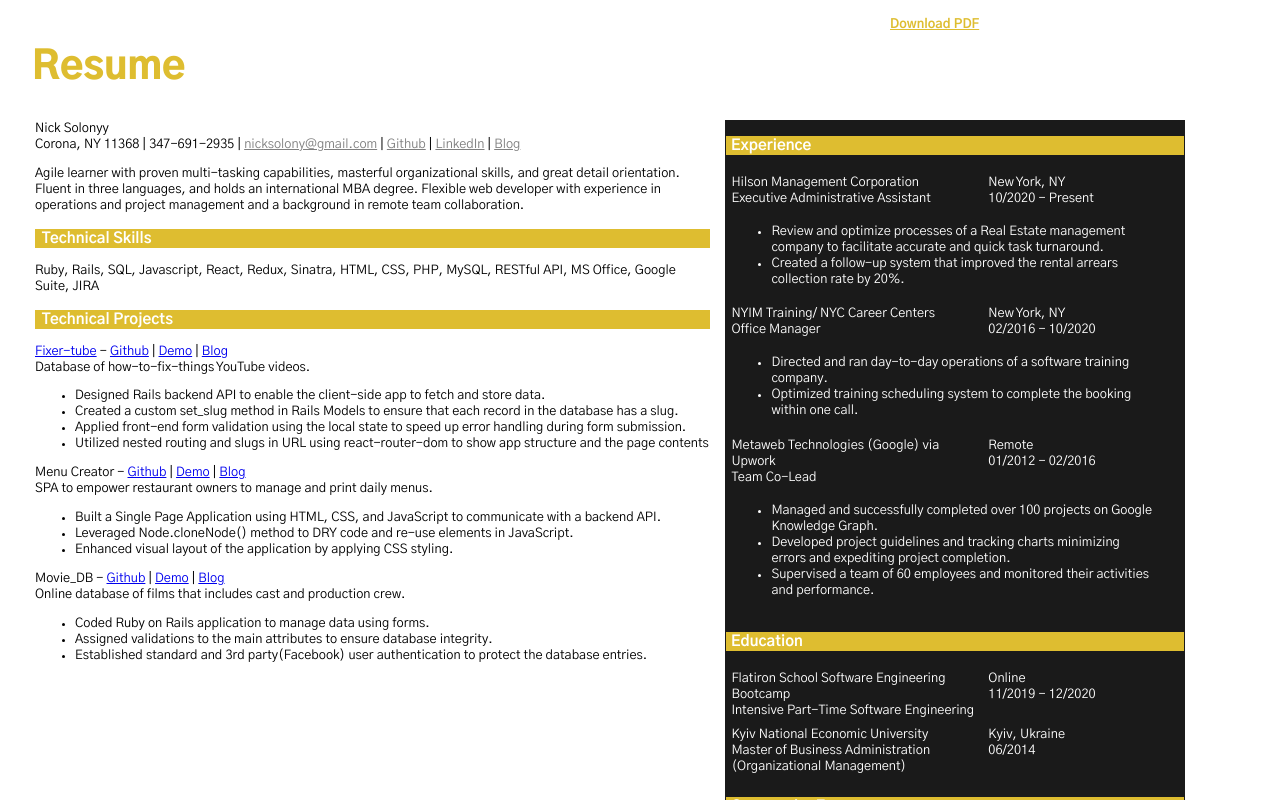
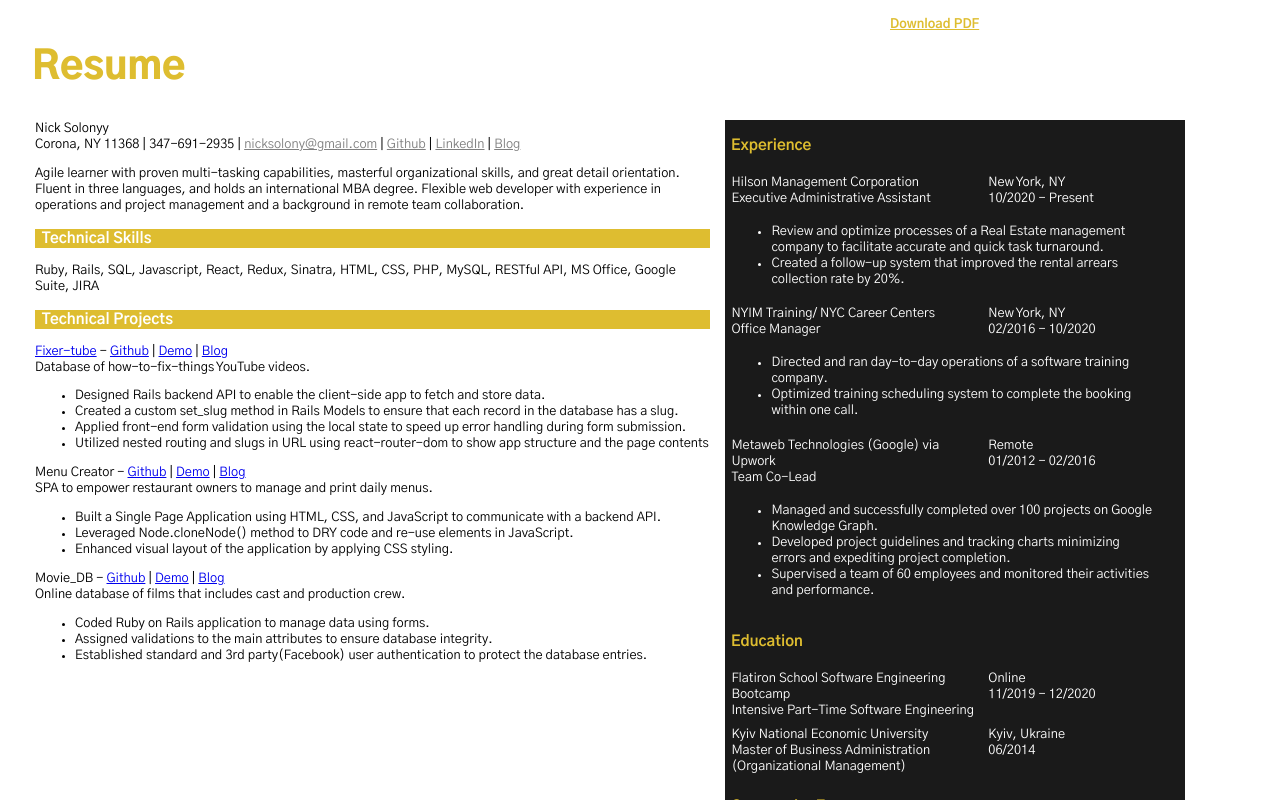
Before and after one commit to nicksolony/portfolio-frontend, a React (Create React App) app: page / in a window 1280 px wide. Shown: the part 1140-1940 px from the top of the page. Built offline with nearby package versions, Linux system fonts and the light colour scheme.

Commit message:
updated right column of resume

```diff
--- a/src/App.css
+++ b/src/App.css
@@ -139,6 +139,12 @@ body {
 #Resume h3 {
   background-color:#DEBD30;
   color: white;
+  padding-left: 1%;
+}
+
+#Resume .ColumnRight h3 {
+  background-color: #1a1a1a;
+  color:#DEBD30;
   padding-left: 1%;
 }
 
```
